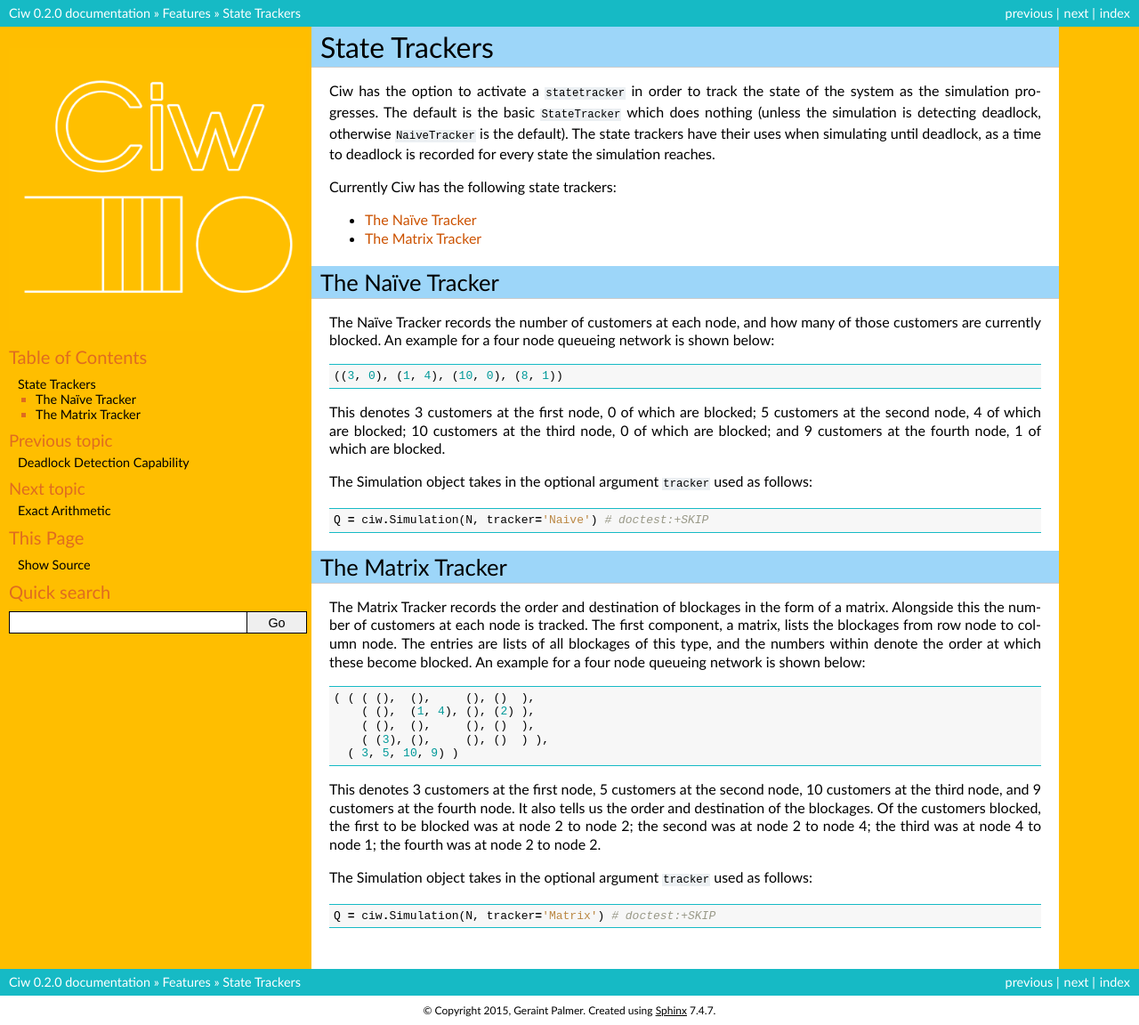
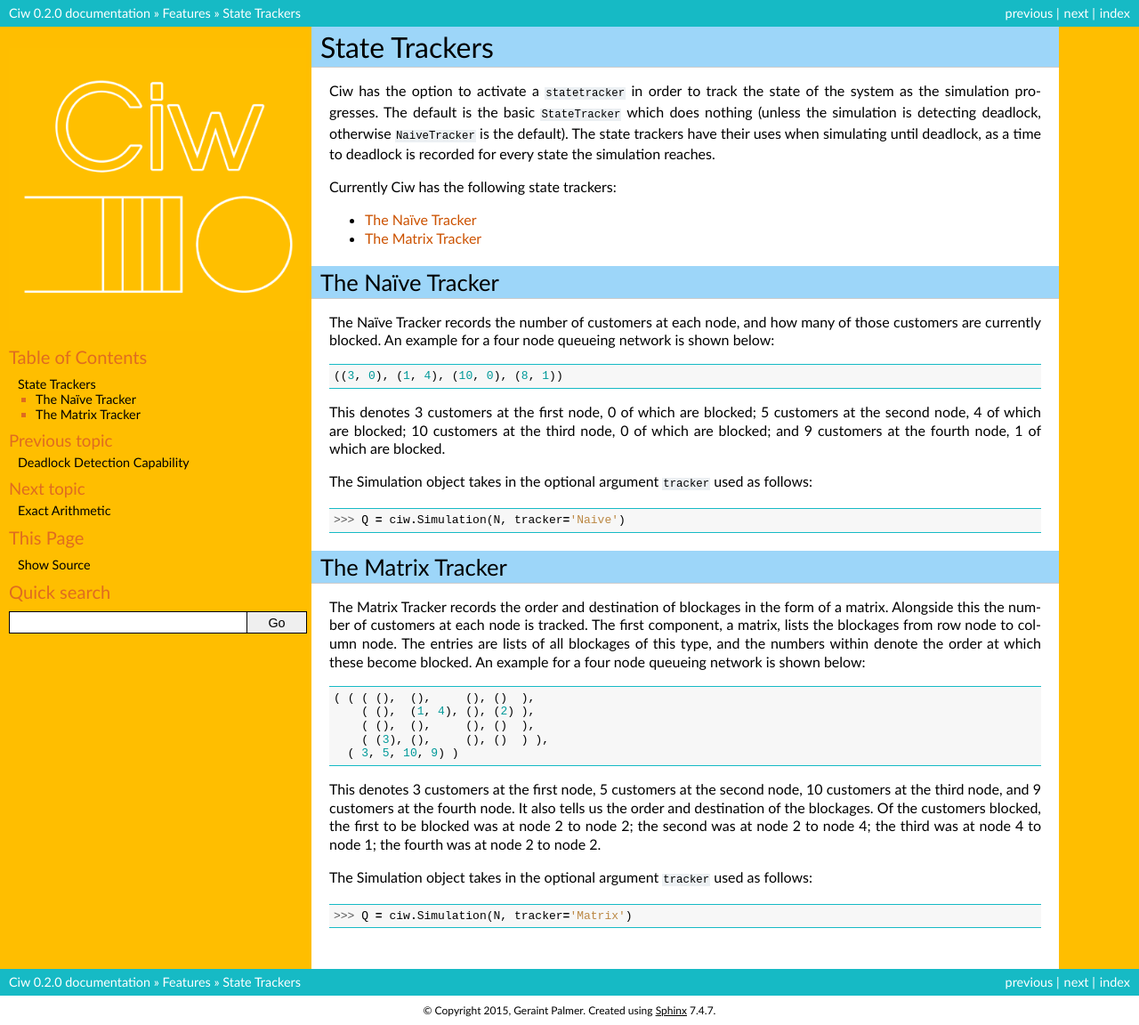
Before and after one commit to CiwPython/Ciw, a Sphinx documentation site: the page built from docs/Features/state_tracker.rst, in a window 1280 px wide. Shown: the whole page at 89% size. Built offline with Sphinx 7.4.7, drawn with Linux system fonts in a browser that asks for light colours.

Commit message:
docs add >>> to tracker

```diff
--- a/docs/Features/state_tracker.rst
+++ b/docs/Features/state_tracker.rst
@@ -27,7 +27,7 @@
 
 The Simulation object takes in the optional argument :code:`tracker` used as follows::
 
-    Q = ciw.Simulation(N, tracker='Naive') # doctest:+SKIP
+    >>> Q = ciw.Simulation(N, tracker='Naive') # doctest:+SKIP
 
 
 .. _matrix:
@@ -49,4 +49,4 @@
 
 The Simulation object takes in the optional argument :code:`tracker` used as follows::
 
-    Q = ciw.Simulation(N, tracker='Matrix') # doctest:+SKIP
+    >>> Q = ciw.Simulation(N, tracker='Matrix') # doctest:+SKIP
```
